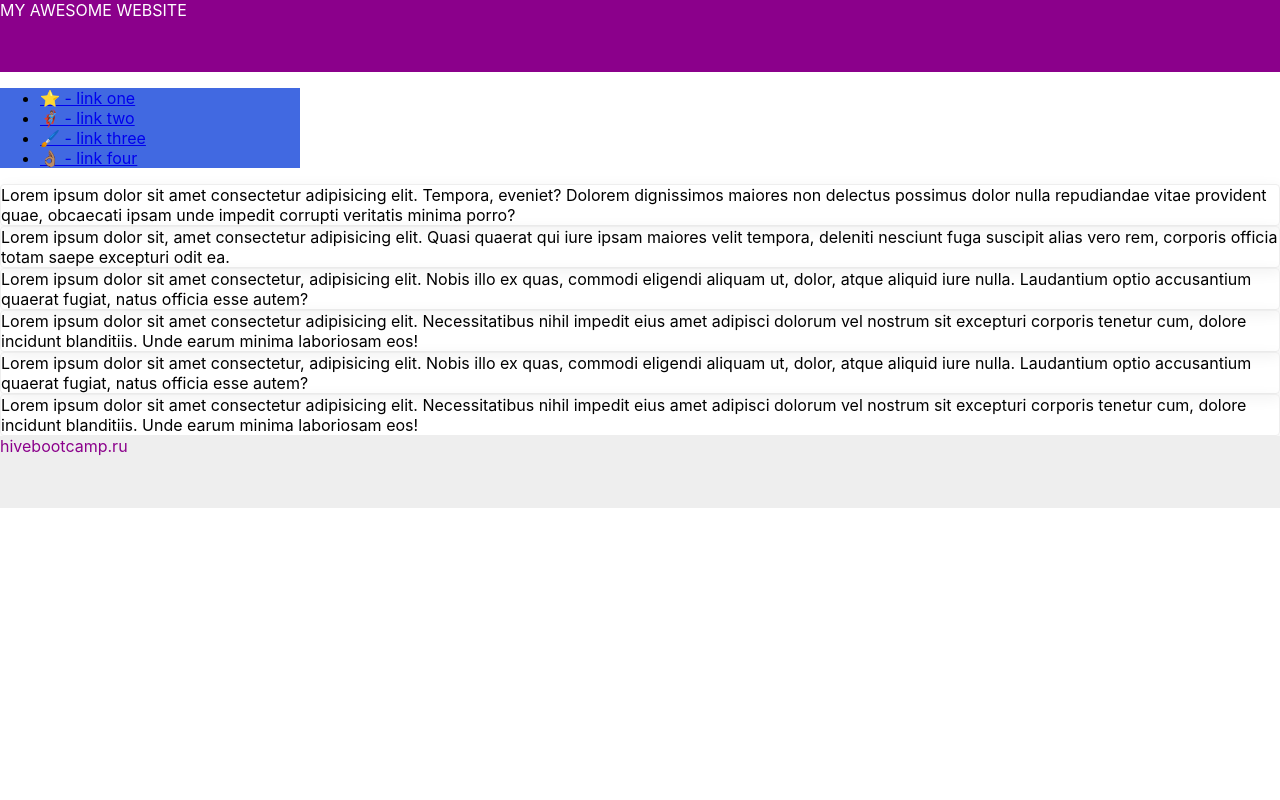
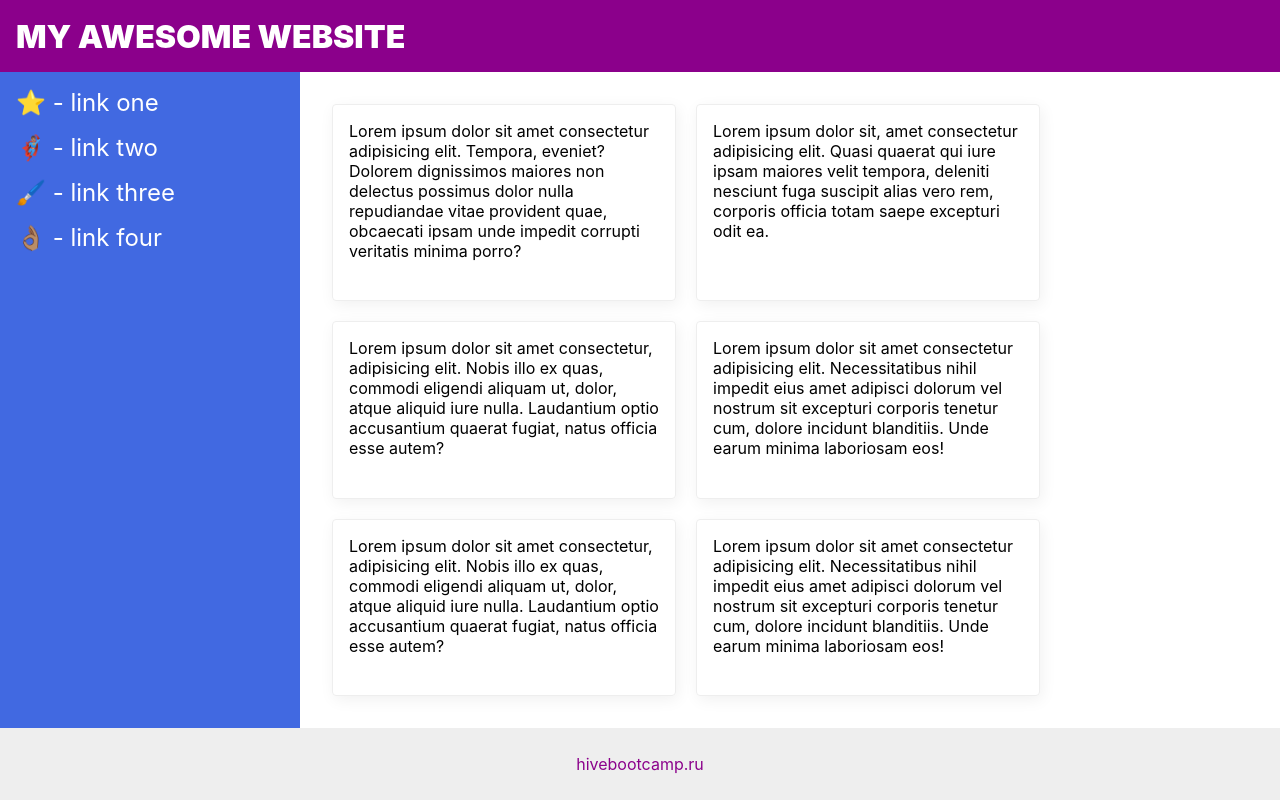
Before and after one commit to padawan009/flexbox-tasks, a plain HTML site: page 06-flex-layout-2/index.html in a window 1280 px wide. Drawn offline with Linux system fonts and the light colour scheme.

Commit message:
did the 6 task

```diff
--- a/06-flex-layout-2/index.html
+++ b/06-flex-layout-2/index.html
@@ -11,7 +11,7 @@
     <div class="header">
       MY AWESOME WEBSITE
     </div>
-
+    <div class="container">
       <div class="sidebar">
         <ul>
           <li><a href="#">⭐ - link one</a></li>
@@ -20,14 +20,15 @@
           <li><a href="#">👌🏽 - link four</a></li>
         </ul>
       </div>
-
+      <div class="card-container">
         <div class="card">Lorem ipsum dolor sit amet consectetur adipisicing elit. Tempora, eveniet? Dolorem dignissimos maiores non delectus possimus dolor nulla repudiandae vitae provident quae, obcaecati ipsam unde impedit corrupti veritatis minima porro?</div>
         <div class="card">Lorem ipsum dolor sit, amet consectetur adipisicing elit. Quasi quaerat qui iure ipsam maiores velit tempora, deleniti nesciunt fuga suscipit alias vero rem, corporis officia totam saepe excepturi odit ea.</div>
         <div class="card">Lorem ipsum dolor sit amet consectetur, adipisicing elit. Nobis illo ex quas, commodi eligendi aliquam ut, dolor, atque aliquid iure nulla. Laudantium optio accusantium quaerat fugiat, natus officia esse autem?</div>
         <div class="card">Lorem ipsum dolor sit amet consectetur adipisicing elit. Necessitatibus nihil impedit eius amet adipisci dolorum vel nostrum sit excepturi corporis tenetur cum, dolore incidunt blanditiis. Unde earum minima laboriosam eos!</div>
         <div class="card">Lorem ipsum dolor sit amet consectetur, adipisicing elit. Nobis illo ex quas, commodi eligendi aliquam ut, dolor, atque aliquid iure nulla. Laudantium optio accusantium quaerat fugiat, natus officia esse autem?</div>
         <div class="card">Lorem ipsum dolor sit amet consectetur adipisicing elit. Necessitatibus nihil impedit eius amet adipisci dolorum vel nostrum sit excepturi corporis tenetur cum, dolore incidunt blanditiis. Unde earum minima laboriosam eos!</div>
-
+      </div>
+    </div>
     <div class="footer">
       hivebootcamp.ru
     </div>
--- a/06-flex-layout-2/style.css
+++ b/06-flex-layout-2/style.css
@@ -2,28 +2,73 @@ body {
   font-family: -apple-system, BlinkMacSystemFont, 'Segoe UI', Roboto, Oxygen, Ubuntu, Cantarell, 'Open Sans', 'Helvetica Neue', sans-serif;
   margin: 0;
   min-height: 100vh;
+  display: flex;
+  flex-direction: column;
 }
 
 .header {
   height: 72px;
   background: darkmagenta;
   color: white;
+  font-size: 32px;
+  font-weight: 900;
+  padding: 0 16px;
+  display: flex;
+  justify-content: flex-start;
+  align-items: center;
+}
+
+.container {
+  display: flex;
+  min-height: calc(100vh - 144px);
+}
+
+.card-container {
+  display: flex;
+  flex-wrap: wrap;
+  justify-content: flex-start;
+  padding: 32px;
+  gap: 20px;
 }
 
 .footer {
   height: 72px;
   background: #eee;
   color: darkmagenta;
+  display: flex;
+  justify-content: center;
+  align-items: center;
+  margin-top: auto;
 }
 
 .sidebar {
   width: 300px;
   background: royalblue;
   box-sizing: border-box;
+  flex-shrink: 0;
+  padding: 16px;
+}
+
+a {
+  color: white;
+  font-size: 24px;
+  text-decoration: none;
 }
 
 .card {
   border: 1px solid #eee;
   box-shadow: 2px 4px 16px rgba(0,0,0,.06);
   border-radius: 4px;
+  width: 310px;
+  padding: 16px;
 }
+
+ul {
+  display: flex;
+  flex-direction: column;
+  align-items: flex-start;
+  padding: 0;
+  margin: 0;
+  list-style: none;
+  gap: 16px;
+}
```
Lines whose indentation alone changed are shown as unchanged.
